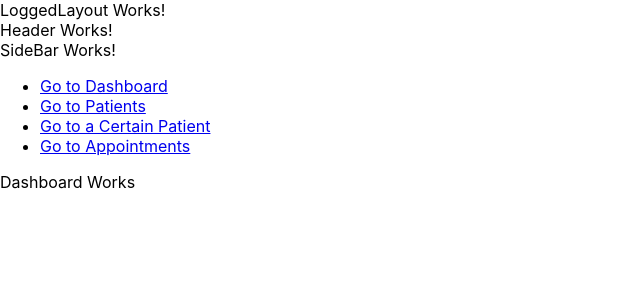
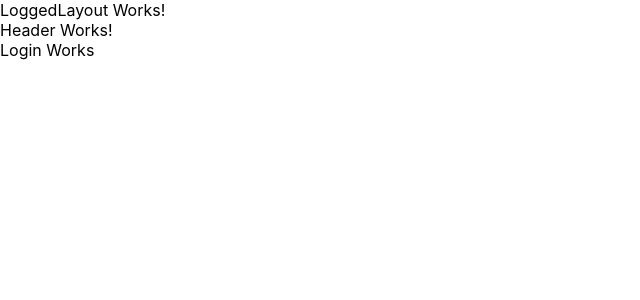
Before and after one commit to britoskies/Hospital-Manager, a React (Vite) app: page /login in a window 1280 px wide. Before the commit this address led to /dashboard. Shown: the top 300 px of the page, without its empty margins (0-640 px from the left). Built offline with nearby package versions, Linux system fonts and the light colour scheme.

Commit message:
Added Outlet to LoginLayout

```diff
--- a/src/guards/routeGuard.ts
+++ b/src/guards/routeGuard.ts
@@ -4,7 +4,7 @@
 function routeGuard() {
     // const [user, loading, error] = Users.getAuthState()
     // return user
-    return true
+    return false
 }
 
 export default routeGuard
--- a/src/routes/routerConfig.tsx
+++ b/src/routes/routerConfig.tsx
@@ -1,4 +1,5 @@
 // Router imports
+import { element } from "prop-types"
 import { Navigate, RouteObject } from "react-router-dom"
 
 // Layouts imports
@@ -45,6 +46,12 @@ const routerConfig = (isAuth: Function):RouteObject[] => [
             {
                 path: '/login',
                 element: !isAuth() ? <LoginLayout /> : <Navigate to="/" />,
+                children: [
+                    {
+                        index: true,
+                        element: <div>Login Works</div>
+                    }
+                ]
             },
             {
                 path: "*",
--- a/src/views/layouts/LoginLayout/LoginLayout.tsx
+++ b/src/views/layouts/LoginLayout/LoginLayout.tsx
@@ -1,9 +1,19 @@
 import React from 'react';
+import { Outlet } from 'react-router';
+import { Header, SideBar } from '../../../components';
 
 type Props = {};
 
 function LoginLayout({}: Props) {
-  return <div>LoginLayout Works!</div>;
+  return (
+    <React.Fragment>
+        LoggedLayout Works!
+        <Header />
+        <div>
+            <Outlet />
+        </div>
+    </React.Fragment>
+  );
 }
 
 export default LoginLayout;
```
